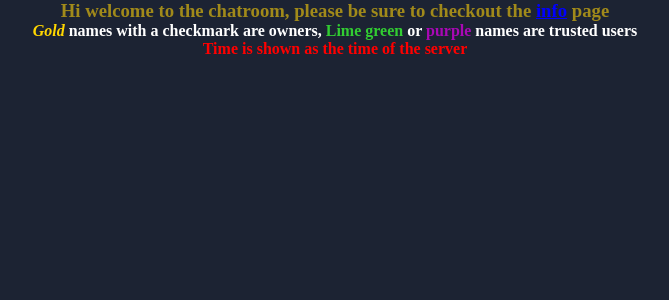
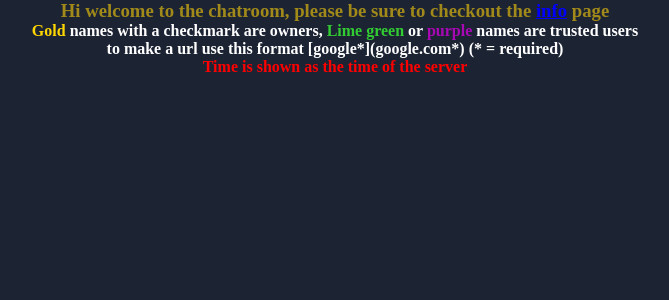
Before and after one commit to gabrielzv1233/msgr, a Flask app: page /full in a window 1280 px wide. Shown: the top 300 px of the page, without its empty margins (305-974 px from the left). Run offline with Flask 3, Linux system fonts and the light colour scheme; data that the repository does not hold is empty.

Commit message:
added URL support (in a markdown kinda way)

```diff
--- a/main.py
+++ b/main.py
@@ -15,7 +15,7 @@ except ModuleNotFoundError:
     # Create SpecialUsers.py file
     with open("SpecialUsers.py", "w") as file:
         file.write('''Special_users = {
-    "OwnersUUID": "<b style=\\"color:gold;\\">{user} ✓</b> <i>@<u>{server_time}</u></i>: {message}<br>\\n"
+    "OwnersUUID": "<b style=\\"color:gold;\\">{user} <sup> ✓</sup></b> <i>@<u>{server_time}</u></i>: {message}<br>\\n"
 }''')
     exit("please re-run server")
 
@@ -134,6 +134,14 @@ def receive_message():
             if word.lower() in message.lower():
                 message = message.replace(word, block[word])
 
+        # Replace [{urlDisplay}](url) with <a href="url">urlDisplay</a>
+        message = re.sub(
+        r'\[([^\]]*)\]\(([^)]+)\)',
+        lambda match: '<a href="{}">{}</a>'.format(
+            match.group(2) if match.group(1) == '' or match.group(2) == match.group(1) or not match.group(2).startswith("http") else 'https://' + match.group(2),
+            match.group(2) if match.group(1) == '' or match.group(2) == match.group(1) else match.group(1) if match.group(1) != '' else '[]'),
+        message)
+
         # Check for duplicate messages
         for last_user, last_message in last_messages:
             if user.lower() == last_user.lower() and message.lower() == last_message.lower():
@@ -230,8 +238,7 @@ def serve_image():
 
 @app.route('/chatfilter')
 def serve_filter():
-    return send_file('settings.py', mimetype='text/plain')
-
+    return block
 
 @app.route('/anti_spam')
 def anti_spam():
--- a/templates/full.html
+++ b/templates/full.html
@@ -97,7 +97,8 @@
 <body>
 <center>
   <header><b class="HTDM">Hi welcome to the chatroom, please be sure to checkout the <a href="/info">info</a> page</b><br>
-<b style="color:white;"><i style="color:gold;">Gold</i> names with a checkmark are owners, <b style="color:limegreen;"">Lime green</b> or <b style="color:#A908B5;">purple</b> names are trusted users</b><br>
+<b style="color:white;"><b style="color:gold;">Gold</b> names with a checkmark are owners, <b style="color:limegreen;"">Lime green</b> or <b style="color:#A908B5;">purple</b> names are trusted users</b><br>
+<b style="color:white;">to make a url use this format [google*](google.com*) (* = required)</b><br>
 <b class="TW">Time is shown as the time of the server</b><br>
 </header>
 </center>
```
